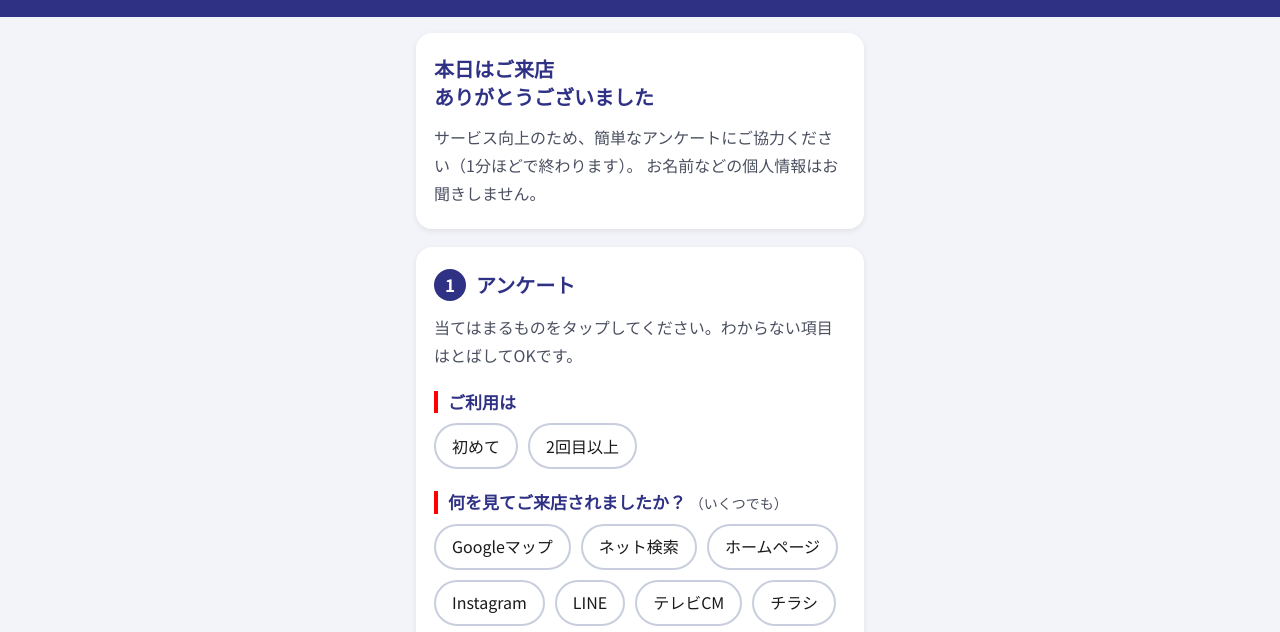
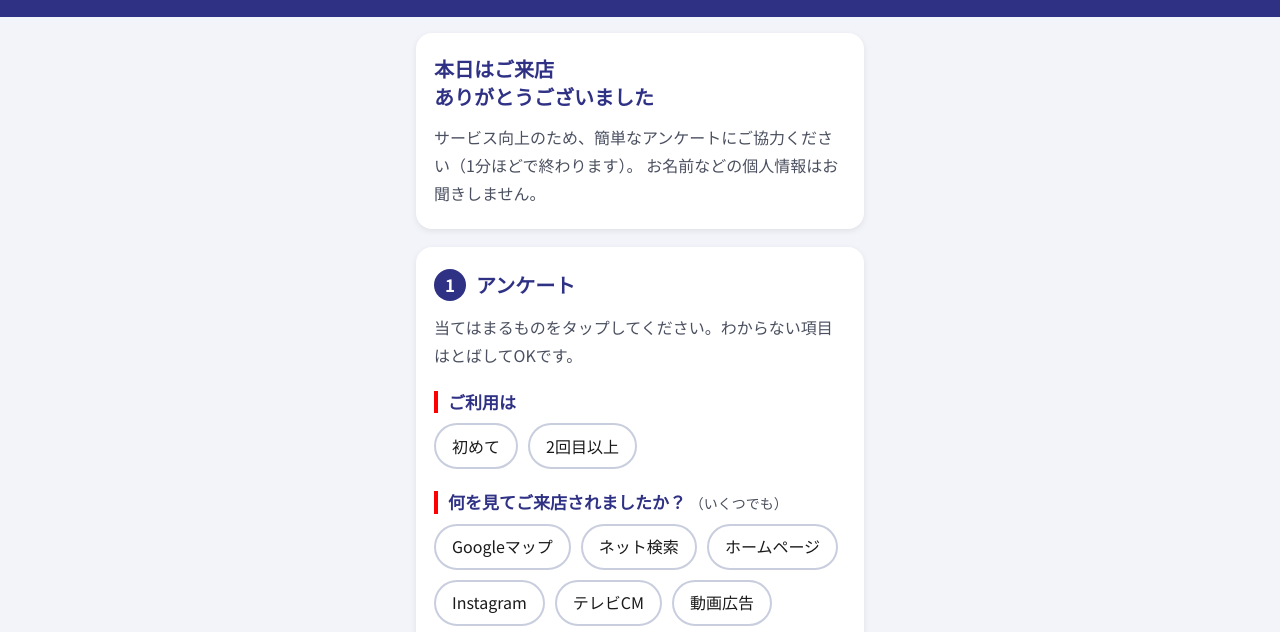
Before and after one commit to kinari-afk/review-app, a plain HTML site: page index.html in a window 1280 px wide. Shown: the part 168-800 px from the top of the page. Drawn offline with Linux system fonts and the light colour scheme.

Commit message:
来店経路に「動画広告」を追加し、「LINE」を削除
Co-Authored-By: Claude Opus 5.5 <noreply@anthropic.com>
Claude-Session: https://claude.ai/code/session_019pqPey41PXqapbJbBahgUt

```diff
--- a/index.html
+++ b/index.html
@@ -221,8 +221,8 @@ const CONFIG = {
     { label: "ネット検索",        phrase: "ネットで調べて見つけたお店です。" },
     { label: "ホームページ",      phrase: "ホームページを見て行ってみました。" },
     { label: "Instagram",         phrase: "インスタを見て行ってみました。" },
-    { label: "LINE",              phrase: "" },
     { label: "テレビCM",          phrase: "CMで見て気になっていました。" },
+    { label: "動画広告",          phrase: "動画の広告で見て気になっていました。" },
     { label: "チラシ",            phrase: "チラシを見て来店しました。" },
     { label: "看板・通りがかり",  phrase: "前を通りかかって気になっていたお店です。" },
     { label: "知人・家族の紹介",  phrase: "知り合いに紹介してもらって行きました。" },
```
